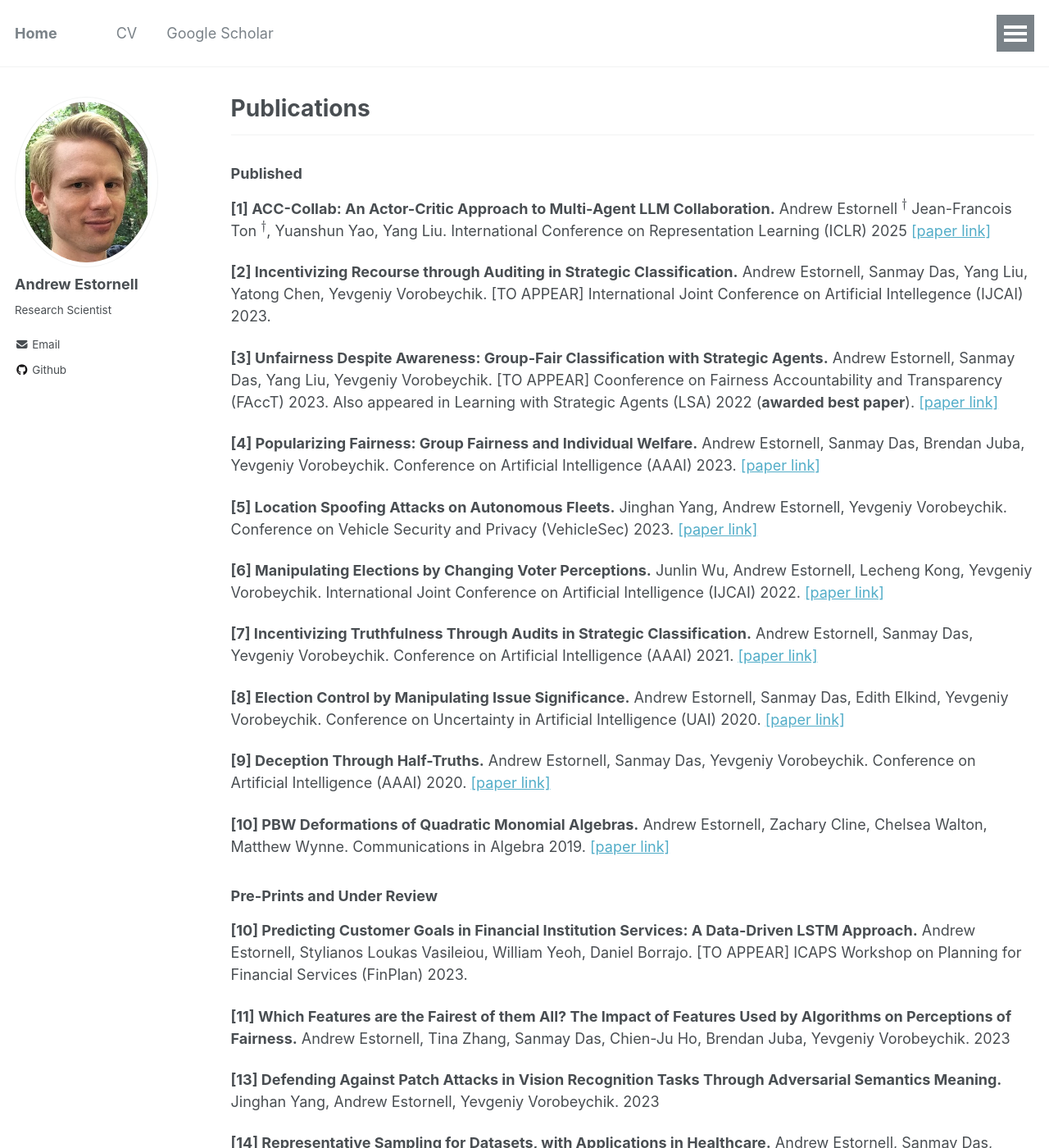
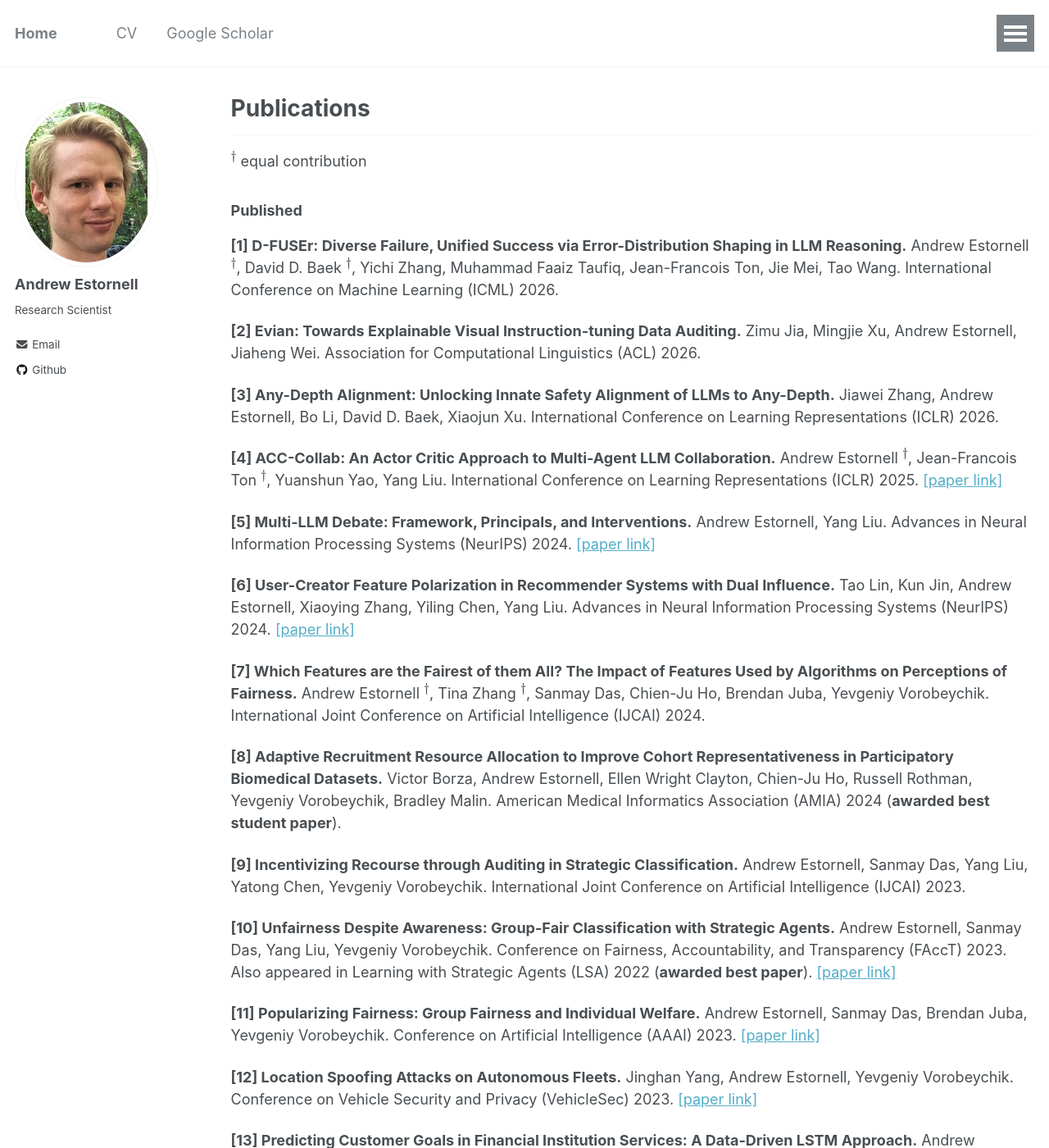
Before and after one commit to andrewEstornell/andrewEstornell.github.io, a Jekyll site: the page built from _pages/publications.md, in a window 1280 px wide and 1400 px high. Shown: the whole window at 82% size. Built offline with Jekyll 4.4.1, drawn with Linux system fonts in a browser that asks for light colours; nearby versions of some CDN libraries; a script bundle is joined from its source files by our own code; library files that are not in the unit come from our copies; formulas are drawn with MathJax 3; some of the changed text lies outside the part shown.

Commit message:
Update CV, publications, and intro

```diff
--- a/_data/navigation.yml
+++ b/_data/navigation.yml
@@ -16,7 +16,7 @@ main:
 #     url: /year-archive/
 
   - title: "CV"
-    url: /Andrew_Estornell_CV(2023).pdf
+    url: /Andrew_Estornell_CV.pdf
 
   - title: "Google Scholar"
     url: https://scholar.google.com/citations?user=SSW02WEAAAAJ&hl=en&oi=ao
--- a/_pages/publications.md
+++ b/_pages/publications.md
@@ -6,37 +6,58 @@ author_profile: true
 ---
 
 ------
+$^\dagger$ equal contribution
+
 ### Published
-**[1] ACC-Collab: An Actor-Critic Approach to Multi-Agent LLM Collaboration.** Andrew Estornell $^\dagger$  Jean-Francois Ton $^\dagger$, Yuanshun Yao, Yang Liu. International Conference on Representation Learning (ICLR) 2025 [[paper link]](https://arxiv.org/abs/2411.00053)
+**[1] D-FUSEr: Diverse Failure, Unified Success via Error-Distribution Shaping in LLM Reasoning.** Andrew Estornell $^\dagger$, David D. Baek $^\dagger$, Yichi Zhang, Muhammad Faaiz Taufiq, Jean-Francois Ton, Jie Mei, Tao Wang. International Conference on Machine Learning (ICML) 2026.
 
-**[2] Incentivizing Recourse through Auditing in Strategic Classification.** Andrew Estornell, Sanmay Das, Yang Liu, Yatong Chen, Yevgeniy Vorobeychik. \[TO APPEAR\] International Joint Conference on Artificial Intellegence (IJCAI) 2023.
+**[2] Evian: Towards Explainable Visual Instruction-tuning Data Auditing.** Zimu Jia, Mingjie Xu, Andrew Estornell, Jiaheng Wei. Association for Computational Linguistics (ACL) 2026.
 
-**[3] Unfairness Despite Awareness: Group-Fair Classification with Strategic Agents.** Andrew Estornell, Sanmay Das, Yang Liu, Yevgeniy Vorobeychik. \[TO APPEAR\] Coonference on Fairness Accountability and Transparency (FAccT) 2023. Also appeared in Learning with Strategic Agents (LSA) 2022 (**awarded best paper**). [[paper link]](https://arxiv.org/pdf/2112.02746.pdf)
+**[3] Any-Depth Alignment: Unlocking Innate Safety Alignment of LLMs to Any-Depth.** Jiawei Zhang, Andrew Estornell, Bo Li, David D. Baek, Xiaojun Xu. International Conference on Learning Representations (ICLR) 2026.
 
-**[4] Popularizing Fairness: Group Fairness and Individual Welfare.** Andrew Estornell, Sanmay Das, Brendan Juba, Yevgeniy Vorobeychik. Conference on Artificial Intelligence (AAAI) 2023. [[paper link]](https://scholar.google.com/citations?view_op=view_citation&hl=en&user=SSW02WEAAAAJ&citation_for_view=SSW02WEAAAAJ:UeHWp8X0CEIC)
+**[4] ACC-Collab: An Actor Critic Approach to Multi-Agent LLM Collaboration.** Andrew Estornell $^\dagger$, Jean-Francois Ton $^\dagger$, Yuanshun Yao, Yang Liu. International Conference on Learning Representations (ICLR) 2025. [[paper link]](https://arxiv.org/abs/2411.00053)
 
-**[5] Location Spoofing Attacks on Autonomous Fleets.** Jinghan Yang, Andrew Estornell, Yevgeniy Vorobeychik. Conference on Vehicle Security and Privacy (VehicleSec) 2023. [[paper link]](https://www.ndss-symposium.org/ndss-paper/auto-draft-371/)
+**[5] Multi-LLM Debate: Framework, Principals, and Interventions.** Andrew Estornell, Yang Liu. Advances in Neural Information Processing Systems (NeurIPS) 2024. [[paper link]](https://proceedings.neurips.cc/paper_files/paper/2024/file/32e07a110c6c6acf1afbf2bf82b614ad-Paper-Conference.pdf)
 
-**[6] Manipulating Elections by Changing Voter Perceptions.** Junlin Wu, Andrew Estornell, Lecheng Kong, Yevgeniy Vorobeychik. International Joint Conference on Artificial Intelligence (IJCAI) 2022. [[paper link]](https://arxiv.org/pdf/2205.00102.pdf)
+**[6] User-Creator Feature Polarization in Recommender Systems with Dual Influence.** Tao Lin, Kun Jin, Andrew Estornell, Xiaoying Zhang, Yiling Chen, Yang Liu. Advances in Neural Information Processing Systems (NeurIPS) 2024. [[paper link]](https://proceedings.neurips.cc/paper_files/paper/2024/file/e3642e94ac68254419b7cdeb5e4a46f7-Paper-Conference.pdf)
 
-**[7]  Incentivizing Truthfulness Through Audits in Strategic Classification.** Andrew Estornell, Sanmay Das, Yevgeniy Vorobeychik. Conference on Artificial Intelligence (AAAI) 2021. [[paper link]](https://ojs.aaai.org/index.php/AAAI/article/view/16674)
+**[7] Which Features are the Fairest of them All? The Impact of Features Used by Algorithms on Perceptions of Fairness.** Andrew Estornell $^\dagger$, Tina Zhang $^\dagger$, Sanmay Das, Chien-Ju Ho, Brendan Juba, Yevgeniy Vorobeychik. International Joint Conference on Artificial Intelligence (IJCAI) 2024.
 
-**[8] Election Control by Manipulating Issue Significance.** Andrew Estornell, Sanmay Das, Edith Elkind, Yevgeniy Vorobeychik.  Conference on Uncertainty in Artificial Intelligence (UAI) 2020. [[paper link]](https://proceedings.mlr.press/v124/estornell20a.html)
+**[8] Adaptive Recruitment Resource Allocation to Improve Cohort Representativeness in Participatory Biomedical Datasets.** Victor Borza, Andrew Estornell, Ellen Wright Clayton, Chien-Ju Ho, Russell Rothman, Yevgeniy Vorobeychik, Bradley Malin. American Medical Informatics Association (AMIA) 2024 (**awarded best student paper**).
 
-**[9] Deception Through Half-Truths.** Andrew Estornell, Sanmay Das, Yevgeniy Vorobeychik. Conference on Artificial Intelligence (AAAI) 2020. [[paper link]](https://ojs.aaai.org/index.php/AAAI/article/view/6570)
+**[9] Incentivizing Recourse through Auditing in Strategic Classification.** Andrew Estornell, Sanmay Das, Yang Liu, Yatong Chen, Yevgeniy Vorobeychik. International Joint Conference on Artificial Intelligence (IJCAI) 2023.
 
-**[10] PBW Deformations of Quadratic Monomial Algebras.** Andrew Estornell, Zachary Cline, Chelsea Walton, Matthew Wynne.  Communications in Algebra 2019. [[paper link]](https://www.tandfonline.com/doi/full/10.1080/00927872.2018.1536757?casa_token=TuCNA221xeEAAAAA:St_MqmqvdsrE0qoSf_ku_7kvrOTZ5zoXXcdvRY6inE3c5d09eqxkmoTFg1opAkfhTf3baPFiIqqHxEU)
+**[10] Unfairness Despite Awareness: Group-Fair Classification with Strategic Agents.** Andrew Estornell, Sanmay Das, Yang Liu, Yevgeniy Vorobeychik. Conference on Fairness, Accountability, and Transparency (FAccT) 2023. Also appeared in Learning with Strategic Agents (LSA) 2022 (**awarded best paper**). [[paper link]](https://arxiv.org/pdf/2112.02746.pdf)
+
+**[11] Popularizing Fairness: Group Fairness and Individual Welfare.** Andrew Estornell, Sanmay Das, Brendan Juba, Yevgeniy Vorobeychik. Conference on Artificial Intelligence (AAAI) 2023. [[paper link]](https://scholar.google.com/citations?view_op=view_citation&hl=en&user=SSW02WEAAAAJ&citation_for_view=SSW02WEAAAAJ:UeHWp8X0CEIC)
+
+**[12] Location Spoofing Attacks on Autonomous Fleets.** Jinghan Yang, Andrew Estornell, Yevgeniy Vorobeychik. Conference on Vehicle Security and Privacy (VehicleSec) 2023. [[paper link]](https://www.ndss-symposium.org/ndss-paper/auto-draft-371/)
+
+**[13] Predicting Customer Goals in Financial Institution Services: A Data-Driven LSTM Approach.** Andrew Estornell $^\dagger$, Stylianos Loukas Vasileiou $^\dagger$, William Yeoh, Daniel Borrajo, Rui Silva. ICAPS Workshop on Planning for Financial Services (FinPlan) 2023. [[paper link]](https://arxiv.org/pdf/2406.19399)
+
+**[14] Manipulating Elections by Changing Voter Perceptions.** Junlin Wu, Andrew Estornell, Lecheng Kong, Yevgeniy Vorobeychik. International Joint Conference on Artificial Intelligence (IJCAI) 2022. [[paper link]](https://arxiv.org/pdf/2205.00102.pdf)
+
+**[15] Incentivizing Truthfulness Through Audits in Strategic Classification.** Andrew Estornell, Sanmay Das, Yevgeniy Vorobeychik. Conference on Artificial Intelligence (AAAI) 2021. [[paper link]](https://ojs.aaai.org/index.php/AAAI/article/view/16674)
+
+**[16] Election Control by Manipulating Issue Significance.** Andrew Estornell, Sanmay Das, Edith Elkind, Yevgeniy Vorobeychik. Conference on Uncertainty in Artificial Intelligence (UAI) 2020. [[paper link]](https://proceedings.mlr.press/v124/estornell20a.html)
+
+**[17] Deception Through Half-Truths.** Andrew Estornell, Sanmay Das, Yevgeniy Vorobeychik. Conference on Artificial Intelligence (AAAI) 2020. [[paper link]](https://ojs.aaai.org/index.php/AAAI/article/view/6570)
+
+**[18] PBW Deformations of Quadratic Monomial Algebras.** Andrew Estornell $^\dagger$, Zachary Cline $^\dagger$, Chelsea Walton $^\dagger$, Matthew Wynne $^\dagger$. Communications in Algebra 2019. [[paper link]](https://www.tandfonline.com/doi/full/10.1080/00927872.2018.1536757?casa_token=TuCNA221xeEAAAAA:St_MqmqvdsrE0qoSf_ku_7kvrOTZ5zoXXcdvRY6inE3c5d09eqxkmoTFg1opAkfhTf3baPFiIqqHxEU)
 
 
 ### Pre-Prints and Under Review
 
+**[19] How to Train a Leader: Hierarchical Reasoning in Multi-Agent LLMs.** Andrew Estornell $^\dagger$, Jean-Francois Ton $^\dagger$, Muhammad Faaiz Taufiq $^\dagger$, Hang Li. Preprint 2025.
 
-**[10] Predicting Customer Goals in Financial Institution Services: A Data-Driven LSTM Approach.** Andrew Estornell, Stylianos Loukas Vasileiou, William Yeoh, Daniel Borrajo. \[TO APPEAR\] ICAPS Workshop on Planning for Financial Services (FinPlan) 2023.
+**[20] AgenticMath: Enhancing LLM Reasoning via Agentic-based Math Data Generation.** Xianyang Liu, Yilin Liu, Shuai Wang, Hao Cheng, Andrew Estornell, Yuzhi Zhao, Jun Shu, Jiaheng Wei. Preprint 2025.
 
-**[11] Which Features are the Fairest of them All? The Impact of Features Used by Algorithms on Perceptions of Fairness.** Andrew Estornell, Tina Zhang, Sanmay Das, Chien-Ju Ho, Brendan Juba, Yevgeniy Vorobeychik. 2023
+**[21] Measuring and Reducing LLM Hallucination Without Gold-Standard Answers via Expertise-Weighting.** Jiaheng Wei, Yuanshun Yao, Jean-Francois Ton, Hongyi Guo, Andrew Estornell, Yang Liu. Preprint 2024. [[paper link]](https://arxiv.org/pdf/2402.10412)
 
-**[13] Defending Against Patch Attacks in Vision Recognition Tasks Through Adversarial Semantics Meaning.** Jinghan Yang, Andrew Estornell, Yevgeniy Vorobeychik. 2023
+**[22] Dataset Representativeness and Downstream Task Fairness.** Victor Borza, Andrew Estornell, Chien-Ju Ho, Bradley Malin, Yevgeniy Vorobeychik. Preprint 2024.
 
-**[14] Representative Sampling for Datasets, with Applications in Healthcare.** Andrew Estornell, Sanmay Das, Chien-Ju Ho, Yevgeniy Vorobeychik. 2023
+**[23] Defending Against Patch Attacks in Vision Recognition Tasks Through Adversarial Semantics Meaning.** Jinghan Yang, Andrew Estornell, Yevgeniy Vorobeychik. 2023.
 
-**[15] Individual Impacts of Group Fairness in Machine Learning.** Andrew Estornell, Sanmay Das, Patrick Fowler, Brendan Juba, Pauline Kim, Yevgeniy Vorobeychik, 2022.
+**[24] Representative Sampling for Datasets, with Applications in Healthcare.** Andrew Estornell, Sanmay Das, Chien-Ju Ho, Yevgeniy Vorobeychik. 2023.
+
+**[25] Individual Impacts of Group Fairness in Machine Learning.** Andrew Estornell, Sanmay Das, Patrick Fowler, Brendan Juba, Pauline Kim, Yevgeniy Vorobeychik. 2022.
```
Also changed, not shown: _pages/about.md (+30 -15 lines), 2 other files.
